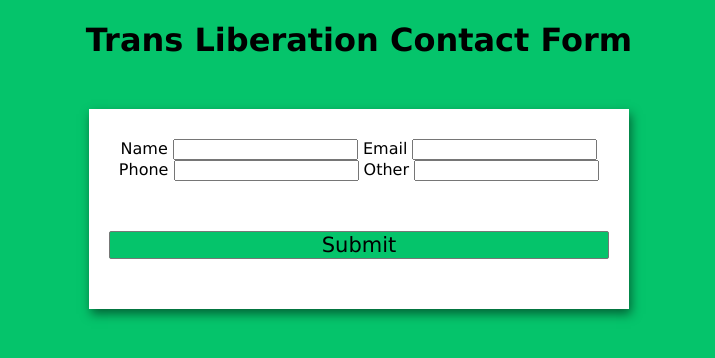
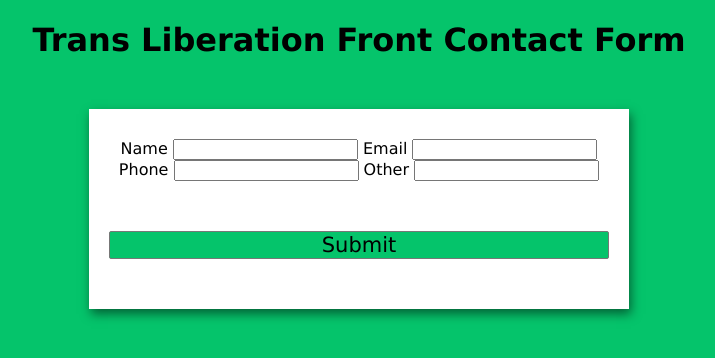
Before and after one commit to Parkerwise/transliberationfront, a website: page frontend/contact.html in a window 1280 px wide. Shown: the whole page, without its empty margins (281-996 px from the left). Drawn offline with Linux system fonts and the light colour scheme.

Commit message:
change contact page name

```diff
--- a/frontend/contact.html
+++ b/frontend/contact.html
@@ -4,7 +4,7 @@
     <link rel="stylesheet" href="assets/css/main.css">
 </head>
 <body>
-    <h1>Trans Liberation Contact Form</h1>
+    <h1>Trans Liberation Front Contact Form</h1>
     <!-- Create Form -->
 		<form id="form" accept-charset=utf-8>
 		<!--  action="https://trans-liberation-front.com/submit" -->
```
